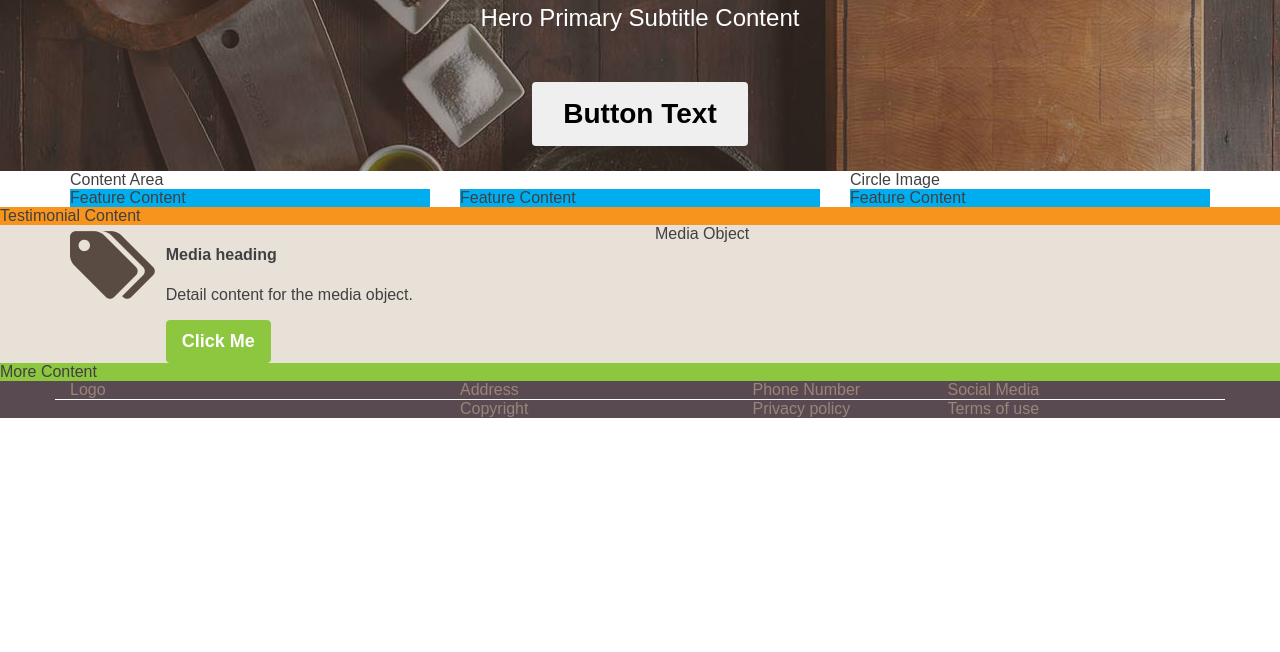
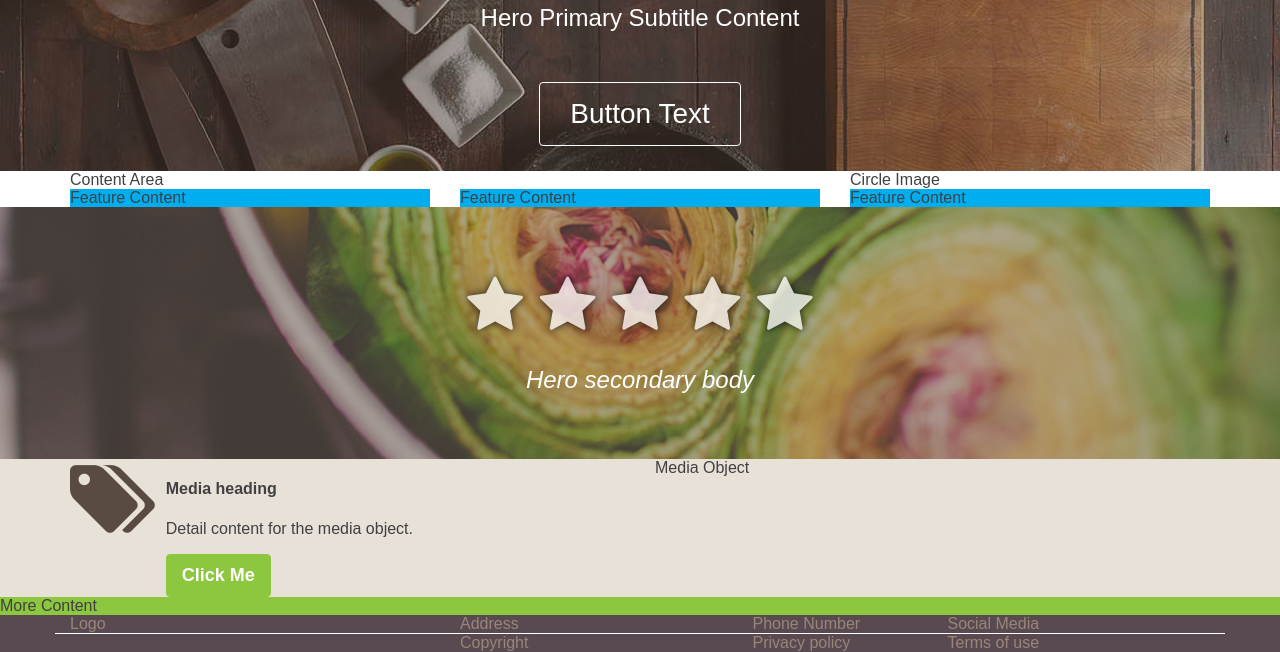
Before and after one commit to ddmng/css-course, a plain HTML site: page index.html in a window 1280 px wide. Shown: the part 430-1082 px from the top of the page. Before the commit the page ends 848 px from the top, so only its background shows below. Drawn offline with Linux system fonts and the light colour scheme.

Commit message:
Added second image

```diff
--- a/index.html
+++ b/index.html
@@ -85,9 +85,21 @@
             </div>
         </section>
 
-        <section class="background-primary">Testimonial Content</section>
-
-
+        <section class="hero hero-secondary bg-image-secondary">
+            <img src="images/testimonial-bg.jpg">
+            <div class="container">
+                <div class="row hero-secondary-title">
+                    <i class="fa fa-star"></i>
+                    <i class="fa fa-star"></i>
+                    <i class="fa fa-star"></i>
+                    <i class="fa fa-star"></i>
+                    <i class="fa fa-star"></i>
+                </div>
+                <div class="row hero-secondary-body">
+                    Hero secondary body
+                </div>
+            </div>
+        </section>
 
         <section class="background-quinary">
             <div class="container">
--- a/stylesheet.css
+++ b/stylesheet.css
@@ -205,16 +205,24 @@ Module Styles
   }
 }
 
-@media (min-width: 48em) {
 .btn-hero {
   padding-top: 15px;
   padding-bottom: 15px;
   padding-left: 30px;
   padding-right: 30px;
   font-size: 1.75em;
-  }
+  text-decoration: none;
+  color: white;
+  background: transparent;
+  border: solid 1px;
+  font-weight: normal;
 }
 
+.btn-hero:hover {
+  background: white;
+  border-color: white;
+  color: #39b54a;
+}
 
 /*Hero Modules*/
 
@@ -289,16 +297,59 @@ Module Styles
   font-size: 5em;
 }
 
+.bg-image-secondary>img {
+  position: absolute;
+  top: -9999px;
+  bottom: -9999px;
+  left: -9999px;
+  right: -9999px;
+  margin: auto;
+  min-width: 100%;
+}
+
+.bg-image-secondary {
+  width: 100%;
+  overflow: hidden;
+  position: relative;
+}
+
+.hero-secondary {
+  background-color: #594a42;
+  /*Orange*/
+  color: white;
+  padding-top: 40px;
+  padding-bottom: 40px;
+}
+
+.hero-secondary-title {
+  margin-top: 25px;
+  margin-bottom: 25px;
+  font-size: 3.75em;
+  position: relative;
+}
+
+.hero-secondary-title i {
+  text-shadow: 0px 0px 8px #000000;
+  opacity: 75%;
+}
+
+.hero-secondary-body {
+  margin-top: 25px;
+  margin-bottom: 25px;
+  font-size: 1.5em;
+  position: relative;
+  font-style: italic;
+}
+
+.hero-secondary.bg-image-secondary>img {
+  opacity: 0.55;
+}
+
 /***************************
 ****************************
 Theme Styles
 ****************************
 ***************************/
-
-.background-primary {
-  background: #F7941E;
-  /*Orange*/
-}
 
 .background-secondary {
   background: #00AEEF;
```
Also changed, not shown: images/testimonial-bg.jpg (added). Lines whose indentation alone changed are shown as unchanged.
